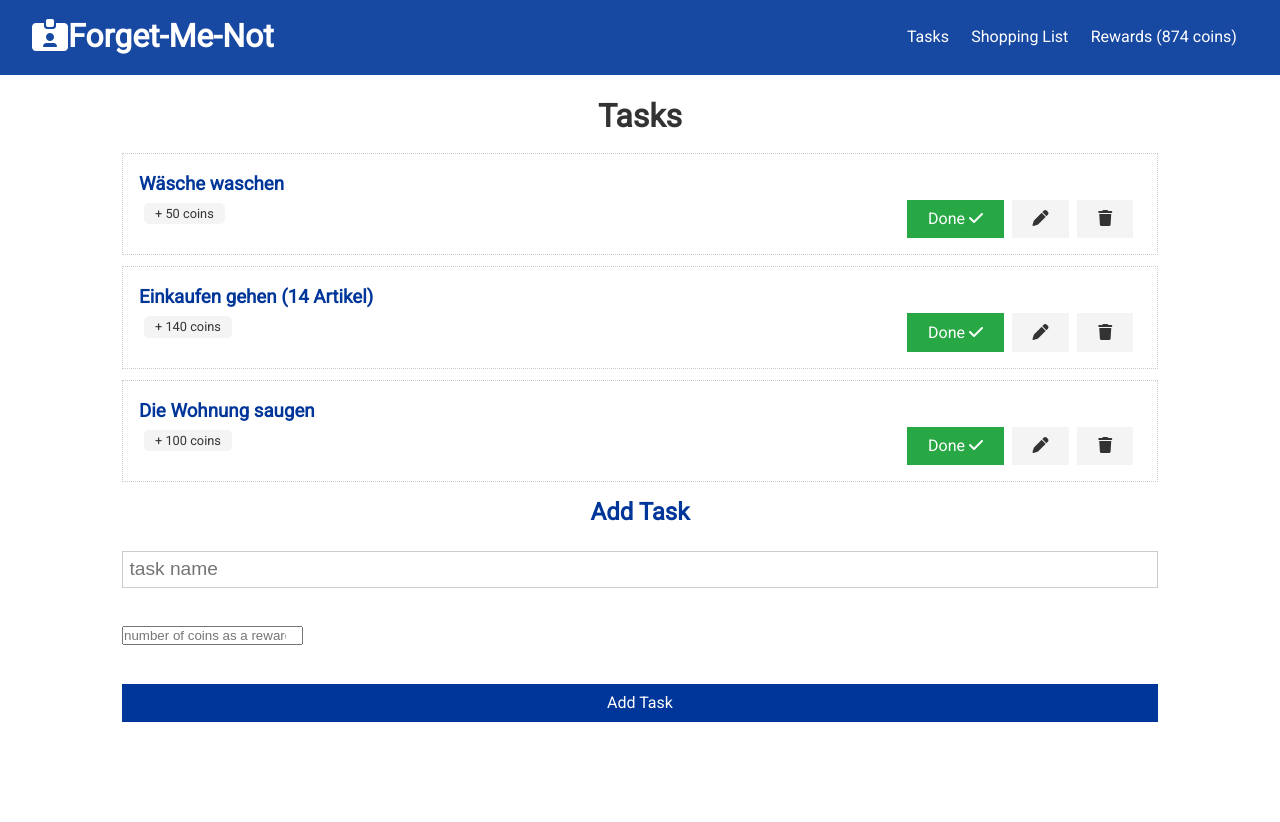
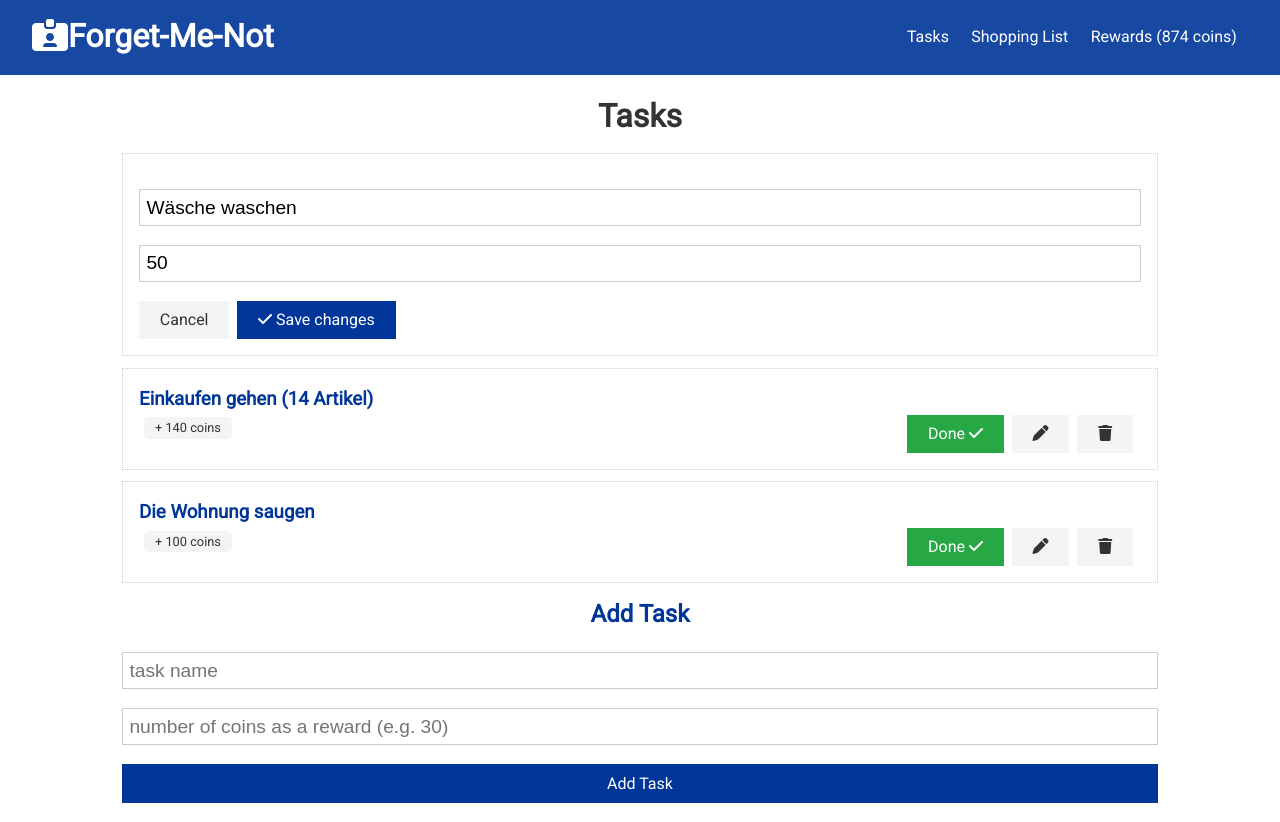
Before and after one commit to ambercoded/forget-me-not, a React (Create React App) app in the folder client/: page / in a window 1280 px wide. Both pictures are taken after a click on the button 1040 px from the left and 219 px from the top of the page. Before the commit the page ends 800 px from the top, so only its background shows below. Built offline with nearby package versions, Linux system fonts and the light colour scheme.

Commit message:
tasks can now be edited

```diff
--- a/client/src/components/tasks/TaskForm.js
+++ b/client/src/components/tasks/TaskForm.js
@@ -33,8 +33,8 @@ const TaskForm = () => {
         onChange={onChange}
       />
       <input
-        type="number"
-        placeholder="number of coins as a reward"
+        type="text"
+        placeholder="number of coins as a reward (e.g. 30)"
         name="reward"
         value={reward}
         onChange={onChange}
--- a/client/src/components/tasks/TaskItem.js
+++ b/client/src/components/tasks/TaskItem.js
@@ -1,15 +1,55 @@
-import React, { Fragment, useContext } from "react";
+import React, { Fragment, useContext, useState } from "react";
 import PropTypes from "prop-types";
 import TaskContext from "../../context/task/taskContext";
+import { STATES } from "mongoose";
 
 const TaskItem = ({ task }) => {
+  const [editMode, setEditMode] = useState(false);
+  const [changedTask, setChangedTask] = useState(task);
   const taskContext = useContext(TaskContext);
+  const { deleteTask, updateTask } = taskContext;
 
   const { id, name, reward, isDone } = task;
 
   const onDelete = (e) => {
-    taskContext.deleteTask(id);
+    deleteTask(id);
   };
+
+  const onChange = (e) => {
+    setChangedTask({ ...changedTask, [e.target.name]: e.target.value });
+  };
+
+  const onSaveChanges = (e) => {
+    setEditMode(false);
+    updateTask(changedTask);
+  };
+
+  if (editMode) {
+    return (
+      <Fragment>
+        <div className="card container">
+          <input
+            type="text"
+            name="name"
+            value={changedTask.name}
+            onChange={onChange}
+          />
+          <input
+            type="text"
+            name="reward"
+            value={changedTask.reward}
+            onChange={onChange}
+          />
+          <button className="btn" onClick={() => setEditMode(false)}>
+            Cancel
+          </button>
+          <button className="btn btn-primary" onClick={() => onSaveChanges()}>
+            <i className="fas fa-check"></i> Save changes
+          </button>
+        </div>
+      </Fragment>
+    );
+  }
 
   return (
     <Fragment>
@@ -20,7 +60,7 @@ const TaskItem = ({ task }) => {
           <button className="btn btn-success">
             Done <i className="fas fa-check"></i>
           </button>
-          <button className="btn">
+          <button className="btn" onClick={() => setEditMode(true)}>
             <i className="fas fa-pen"></i>
           </button>
           <button className="btn" onClick={onDelete}>
--- a/client/src/context/task/TaskState.js
+++ b/client/src/context/task/TaskState.js
@@ -37,6 +37,7 @@ const TaskState = (props) => {
         quantity: 1,
       },
     ],
+    current: null,
   };
 
   // state allows us to access anything in our state. dispatch allows us to dispatch objects to our reducer
@@ -55,10 +56,19 @@ const TaskState = (props) => {
   };
 
   // update task
+  const updateTask = (task) => {
+    dispatch({ type: UPDATE_TASK, payload: task });
+  };
 
   // set current task
+  const setCurrent = (task) => {
+    dispatch({ type: SET_CURRENT, payload: task });
+  };
 
   // clear current task
+  const clearCurrent = () => {
+    dispatch({ type: CLEAR_CURRENT });
+  };
 
   // filter tasks
 
@@ -70,8 +80,12 @@ const TaskState = (props) => {
     <TaskContext.Provider
       value={{
         tasks: state.tasks,
+        current: state.current,
         addTask,
+        updateTask,
         deleteTask,
+        setCurrent,
+        clearCurrent,
       }}
     >
       {props.children}
--- a/client/src/context/task/taskReducer.js
+++ b/client/src/context/task/taskReducer.js
@@ -21,6 +21,24 @@ export default (state, action) => {
         // filter array to be only all tasks that are NOT equal to the id in the payload
         tasks: state.tasks.filter((task) => task.id !== action.payload),
       };
+    case SET_CURRENT:
+      return {
+        ...state,
+        current: action.payload,
+      };
+    case CLEAR_CURRENT:
+      return {
+        ...state,
+        current: null,
+      };
+    case UPDATE_TASK:
+      return {
+        ...state,
+        // iterate through all tasks. only the task with the matching id is updated by the task in payload. all tasks with another id stay the same.
+        tasks: state.tasks.map((task) =>
+          task.id === action.payload.id ? action.payload : task
+        ),
+      };
 
     default:
       return state;
```
